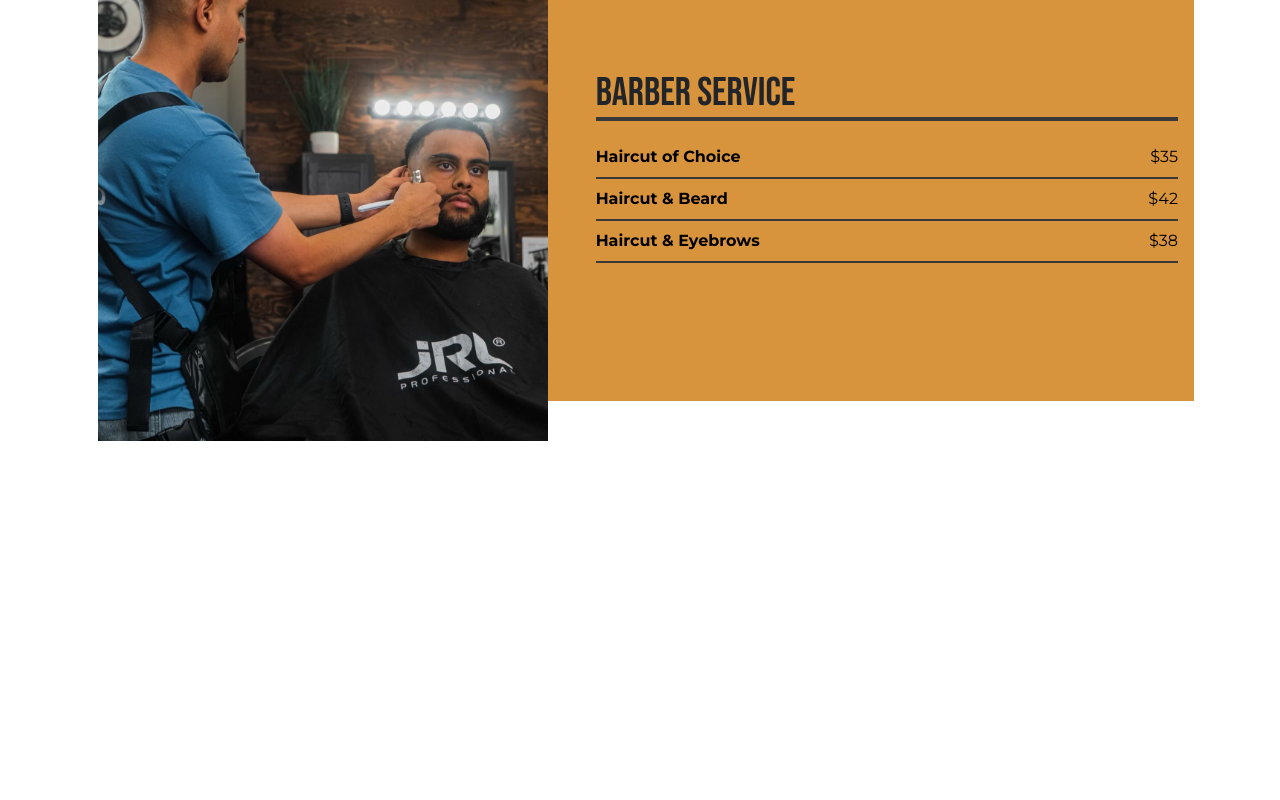
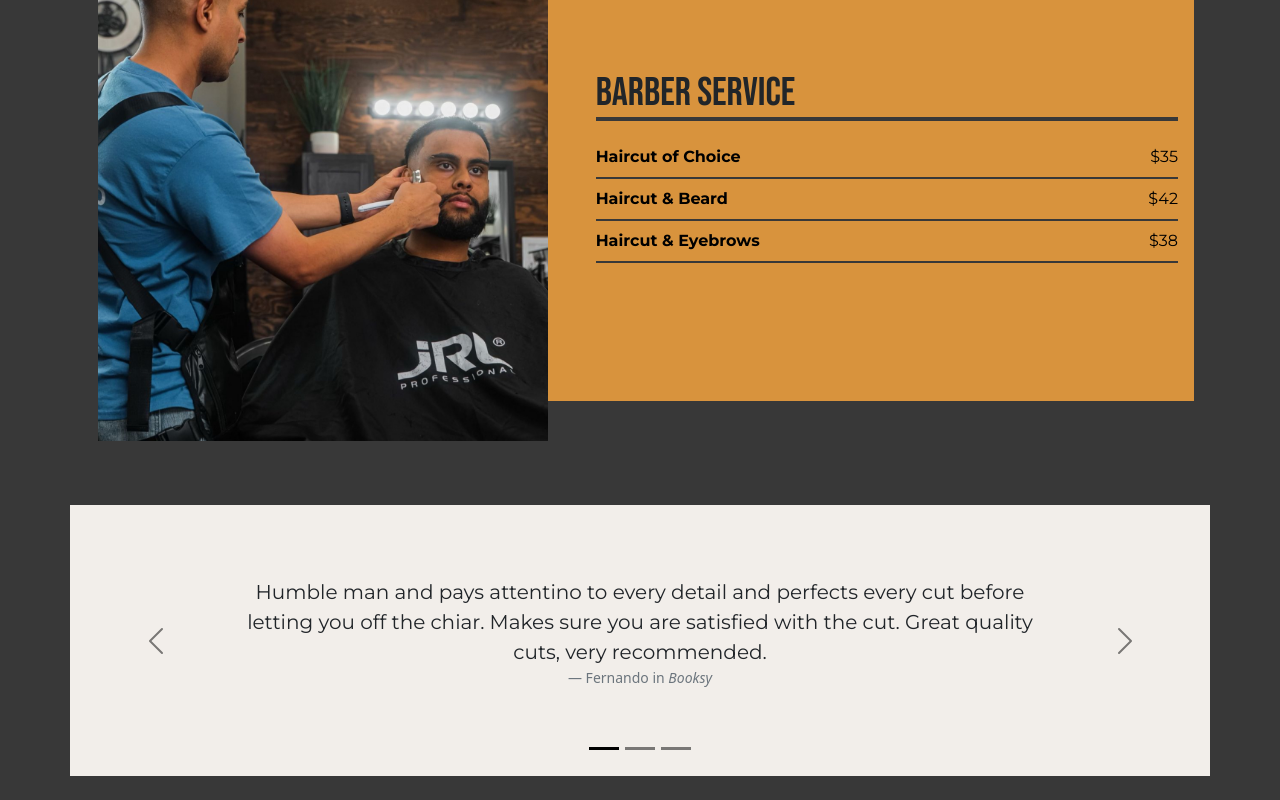
Before and after one commit to Jr-rojas/BeRectified, a React (Create React App) app: page / in a window 1280 px wide. Shown: the part 949-1749 px from the top of the page. Before the commit the page ends 1430 px from the top, so only its background shows below. Built offline with nearby package versions, Linux system fonts and the light colour scheme.

Commit message:
Pricing Section

```diff
--- a/src/components/Pricing/Pricing.js
+++ b/src/components/Pricing/Pricing.js
@@ -19,7 +19,7 @@ export default function Pricing(){
     }, []);
 
     return(
-            <div className="container-fluid">
+            <section className="container-fluid">
                 {isLargeScreen ? (
                 <div className="container row mx-auto my-3 p-3">
                     <div className="col-5 my-2 pe-0"
@@ -39,12 +39,12 @@ export default function Pricing(){
                 </div> )
                 : (
                 <div className="container mx-auto my-2 p-2">
-                    <div className=" d-flex flex-column justify-content-center align-items-center"
+                    <div className=" d-flex flex-column justify-content-center align-items-center px-5"
                         style={{height:"450px"}}>
                         <img
                             src={JoseCuttingHair}
                             alt="barber cutting hair"
-                            className="h-100"
+                            className="h-100 w-100"
                             style={{ objectFit: "cover" }}
                         />
                     </div>
@@ -55,6 +55,6 @@ export default function Pricing(){
                     </div>
                 </div>
                 )}
-            </div>
+            </section>
     )
 }
--- /dev/null
+++ b/src/components/ReviewCard/CustomCarosel.js
@@ -0,0 +1,88 @@
+import React, { useState } from 'react';
+import {
+  Carousel,
+  CarouselItem,
+  CarouselControl,
+  CarouselIndicators,
+  CarouselCaption,
+} from 'reactstrap';
+import ReviewCard from './ReviewCard';
+
+const reviews = [
+  {
+    id: 1,
+    text: 'Humble man and pays attentino to every detail and perfects every cut before letting you off the chiar. Makes sure you are satisfied with the cut. Great quality cuts, very recommended.',
+    name: 'Fernando',
+  },
+  {
+    id: 2,
+    text: 'Slide 2',
+    name: 'Slide 2',
+  },
+  {
+    id: 3,
+    text: 'Slide 3',
+    name: 'Slide 3',
+  },
+];
+
+function CustomCarosel(props) {
+  const [activeIndex, setActiveIndex] = useState(0);
+  const [animating, setAnimating] = useState(false);
+
+  const next = () => {
+    if (animating) return;
+    const nextIndex = activeIndex === reviews.length - 1 ? 0 : activeIndex + 1;
+    setActiveIndex(nextIndex);
+  };
+
+  const previous = () => {
+    if (animating) return;
+    const nextIndex = activeIndex === 0 ? reviews.length - 1 : activeIndex - 1;
+    setActiveIndex(nextIndex);
+  };
+
+  const goToIndex = (newIndex) => {
+    if (animating) return;
+    setActiveIndex(newIndex);
+  };
+
+  const slides = reviews.map((reviews) => {
+    return (
+      <CarouselItem
+        className="custom-tag"
+        tag="div"
+        key={reviews.id}
+        onExiting={() => setAnimating(true)}
+        onExited={() => setAnimating(false)}
+      >
+        <ReviewCard review={reviews} />
+      </CarouselItem>
+    );
+  });
+
+  return (
+    <div className="my-4">
+      <Carousel activeIndex={activeIndex} next={next} previous={previous} dark className="bg-light container">
+        <CarouselIndicators
+          items={reviews}
+          activeIndex={activeIndex}
+          onClickHandler={goToIndex}
+        />
+        {slides}
+        <CarouselControl
+          direction="prev"
+          directionText="Previous"
+          onClickHandler={previous}
+        />
+        <CarouselControl
+          direction="next"
+          directionText="Next"
+          onClickHandler={next}
+        />
+      </Carousel>
+    </div>
+  );
+}
+
+export default CustomCarosel;
--- /dev/null
+++ b/src/components/ReviewCard/ReviewCard.js
@@ -0,0 +1,19 @@
+
+export default function ReviewCard(){
+    return(
+        <>
+        <div className="col-md-9 my-5 mx-auto p-3">
+            <div className="p-2">
+                <figure class="text-center">
+                    <blockquote class="blockquote">
+                        <p>Humble man and pays attentino to every detail and perfects every cut before letting you off the chiar. Makes sure you are satisfied with the cut. Great quality cuts, very recommended.</p>
+                    </blockquote>
+                    <figcaption class="blockquote-footer">
+                        Fernando in <cite title="Source Title">Booksy</cite>
+                    </figcaption>
+                </figure>
+            </div>
+        </div>
+        </>
+    )
+}
--- /dev/null
+++ b/src/components/ReviewCard/ReviewLayout.js
@@ -0,0 +1,9 @@
+import CustomCarosel from "./CustomCarosel";
+
+export default function ReviewLayout(){
+    return(
+        <section className="container-fluid d-flex justify-content-center">
+            <CustomCarosel/>
+        </section>
+    )
+}
--- a/src/pages/Home.js
+++ b/src/pages/Home.js
@@ -1,13 +1,16 @@
+import CustomCarosel from "../components/ReviewCard/CustomCarosel"
 import CustomNavbar from "../components/CustomNavbar"
 import Hero from "../components/Hero"
 import Pricing from "../components/Pricing/Pricing"
+import ReviewLayout from "../components/ReviewCard/ReviewLayout"
 
 export default function Home() {
-    return(
+    return (
         <>
-         <CustomNavbar/>
-         <Hero/>
-         <Pricing/>
+            <CustomNavbar />
+            <Hero />
+            <Pricing />
+            <ReviewLayout/>
         </>
     )
 }
--- a/src/styles/_globals.scss
+++ b/src/styles/_globals.scss
@@ -9,5 +9,5 @@
 }
 
 body{
-    background-color: #2E2E2E;
+    background-color: $secondary !important;
 }
--- a/src/styles/_typography.scss
+++ b/src/styles/_typography.scss
@@ -16,3 +16,9 @@ body, p, span, li {
 h1, h2, h3, h4, h5, h5 {
     font-family: $heading-font;
 }
+
+@media (max-width: 576px) {
+  .blockquote {
+    font-size: $font-size-sm !important; // Smaller font size for small screens
+  }
+}
--- a/src/styles/_variables.scss
+++ b/src/styles/_variables.scss
@@ -25,3 +25,6 @@ $global-margin: 16px;
 // Define custom list group border color and width
 $list-group-border-color: $secondary; // Replace with your desired color
 $list-group-border-width: 2px;     // Adjust the width if needed
+
+$font-size-base:              1rem; // Assumes the browser default, typically `16px`
+$font-size-sm:                $font-size-base * .875;
```
